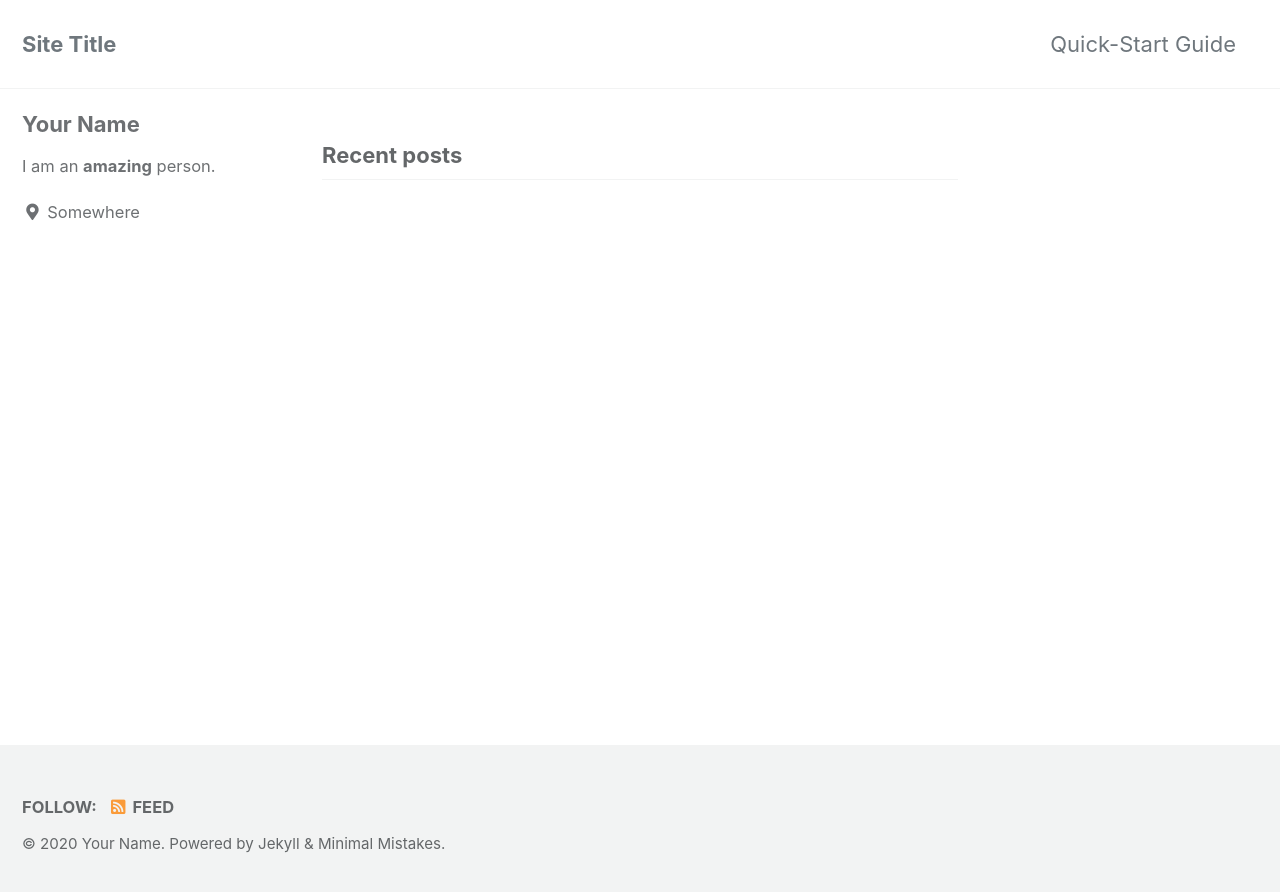
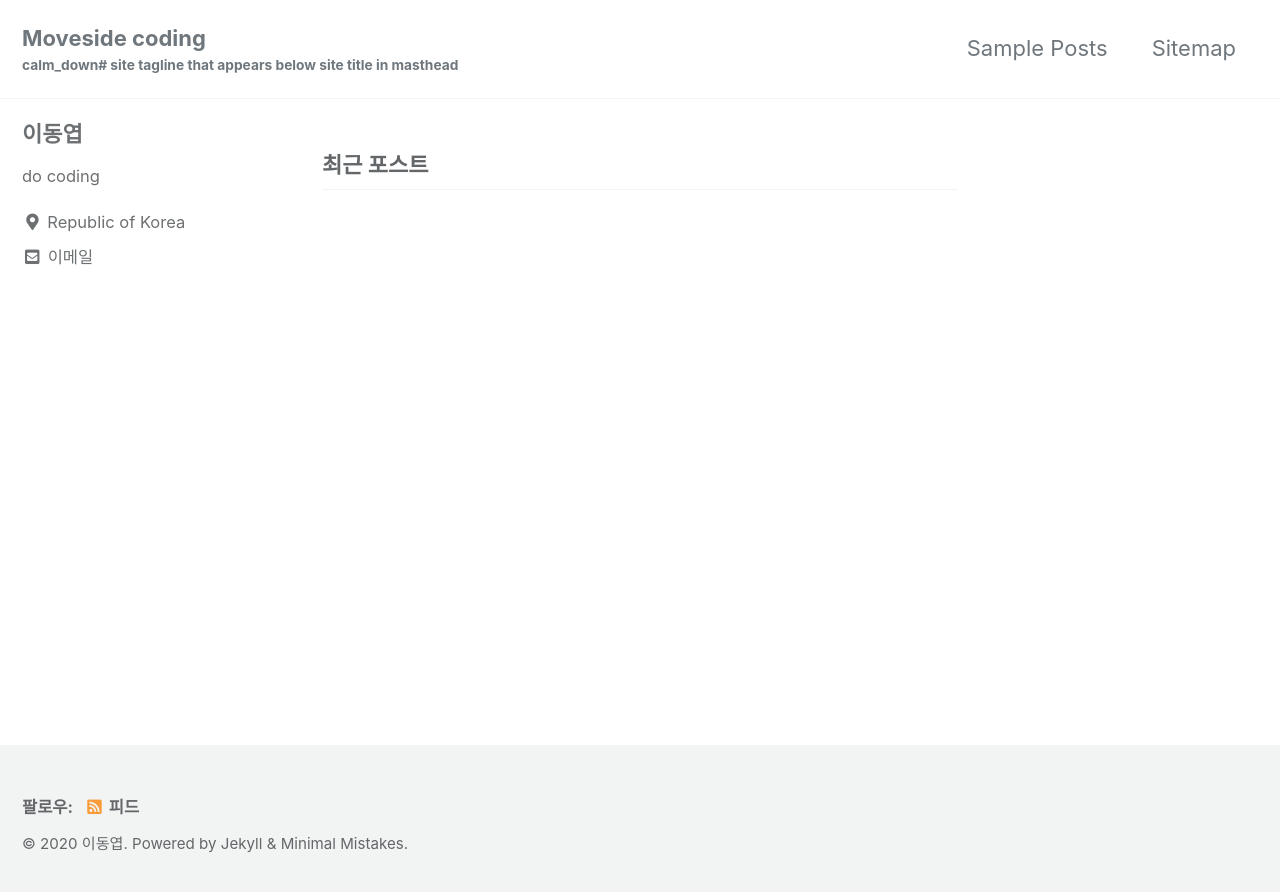
Before and after one commit to moveside/moveside.github.io, a Jekyll site: the page built from index.html, in a window 1280 px wide. Shown: the top 892 px of the page. Built offline with Jekyll 4.4.1, drawn with Linux system fonts in a browser that asks for light colours; cached includes are drawn as plain includes; the list of posts is cut into pages by our own code.

Commit message:
네비게이션바

```diff
--- a/_config.yml
+++ b/_config.yml
@@ -15,20 +15,21 @@
 minimal_mistakes_skin    : "default" # "air", "aqua", "contrast", "dark", "dirt", "neon", "mint", "plum", "sunrise"
 
 # Site Settings
-locale                   : "en-US"
-title                    : "Site Title"
+locale                   : "ko-KR"
+title                    : "Moveside"
 title_separator          : "-"
-subtitle                 : # site tagline that appears below site title in masthead
-name                     : "Your Name"
-description              : "An amazing website."
-url                      : # the base hostname & protocol for your site e.g. "https://mmistakes.github.io"
+subtitle                 : calm_down# site tagline that appears below site title in masthead
+name                     : "이동엽"
+description              : "한국인이면 침튜브 구독하세요"
+url                      : "https://moveside.github.io" # the base hostname & protocol for your site e.g. "https://mmistakes.github.io"
 baseurl                  : # the subpath of your site, e.g. "/blog"
-repository               : # GitHub username/repo-name e.g. "mmistakes/minimal-mistakes"
+repository               : "moveside/moveside.github.io" # GitHub username/repo-name e.g. "mmistakes/minimal-mistakes"
 teaser                   : # path of fallback teaser image, e.g. "/assets/images/500x300.png"
 logo                     : # path of logo image to display in the masthead, e.g. "/assets/images/88x88.png"
-masthead_title           : # overrides the website title displayed in the masthead, use " " for no title
+masthead_title           : "Moveside coding"# overrides the website title displayed in the masthead, use " " for no title
 # breadcrumbs            : false # true, false (default)
 words_per_minute         : 200
+
 comments:
   provider               : # false (default), "disqus", "discourse", "facebook", "staticman", "staticman_v2", "utterances", "custom"
   disqus:
@@ -93,18 +94,18 @@ analytics:
 
 # Site Author
 author:
-  name             : "Your Name"
+  name             : "이동엽"
   avatar           : # path of avatar image, e.g. "/assets/images/bio-photo.jpg"
-  bio              : "I am an **amazing** person."
-  location         : "Somewhere"
-  email            :
+  bio              : "do coding"
+  location         : "Republic of Korea"
+  email            : "jekker77@gmail.com"
   links:
     - label: "Email"
       icon: "fas fa-fw fa-envelope-square"
-      # url: "mailto:your.name@email.com"
+      # url: "jekker77@gmail.com"
     - label: "Website"
       icon: "fas fa-fw fa-link"
-      # url: "https://your-website.com"
+      # url: "https://moveside.github.com"
     - label: "Twitter"
       icon: "fab fa-fw fa-twitter-square"
       # url: "https://twitter.com/"
@@ -113,7 +114,7 @@ author:
       # url: "https://facebook.com/"
     - label: "GitHub"
       icon: "fab fa-fw fa-github"
-      # url: "https://github.com/"
+      # url: "https://moveside.github.com"
     - label: "Instagram"
       icon: "fab fa-fw fa-instagram"
       # url: "https://instagram.com/"
```
Also changed, not shown: _data/navigation.yml (+6 -10 lines).
